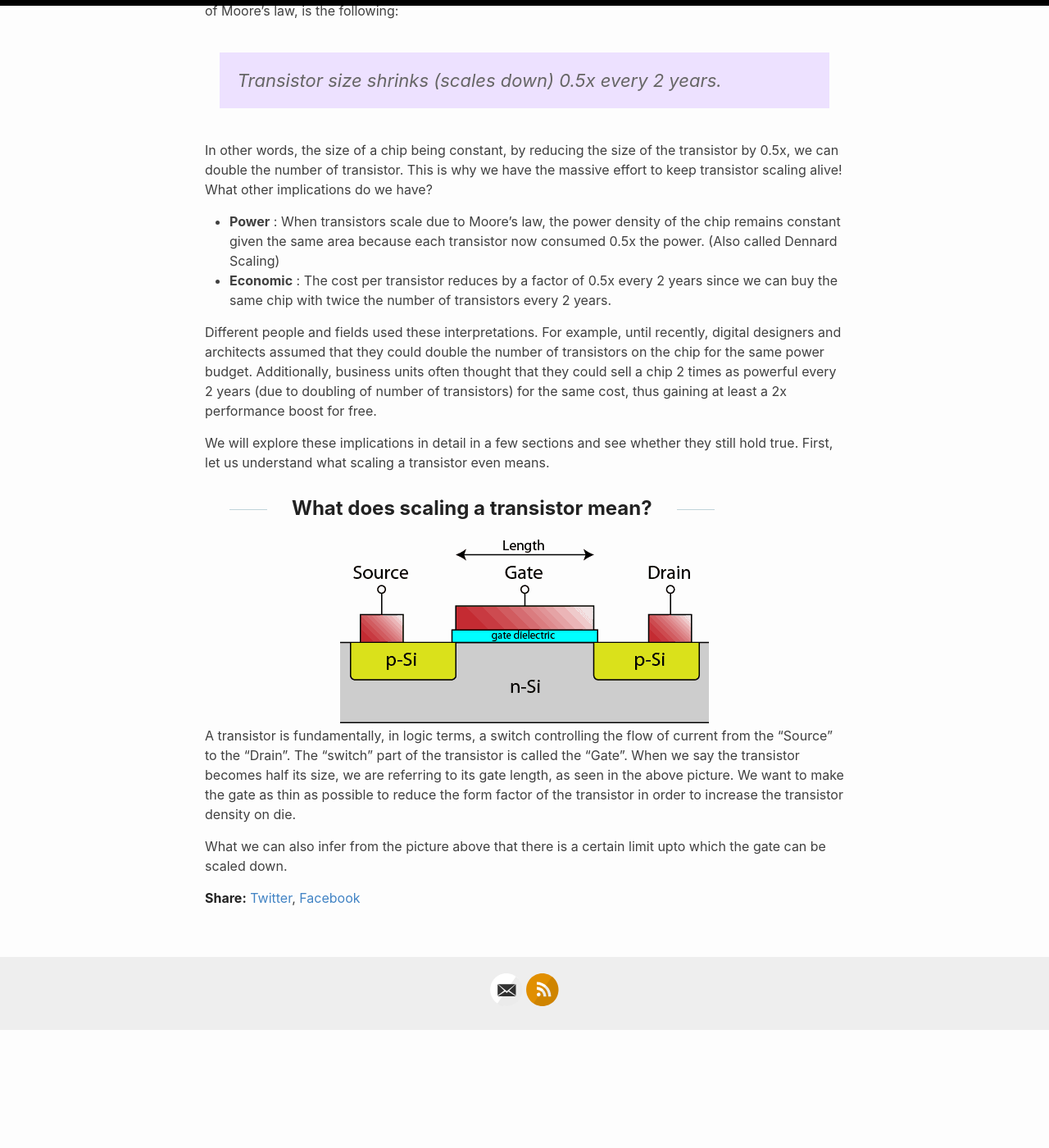
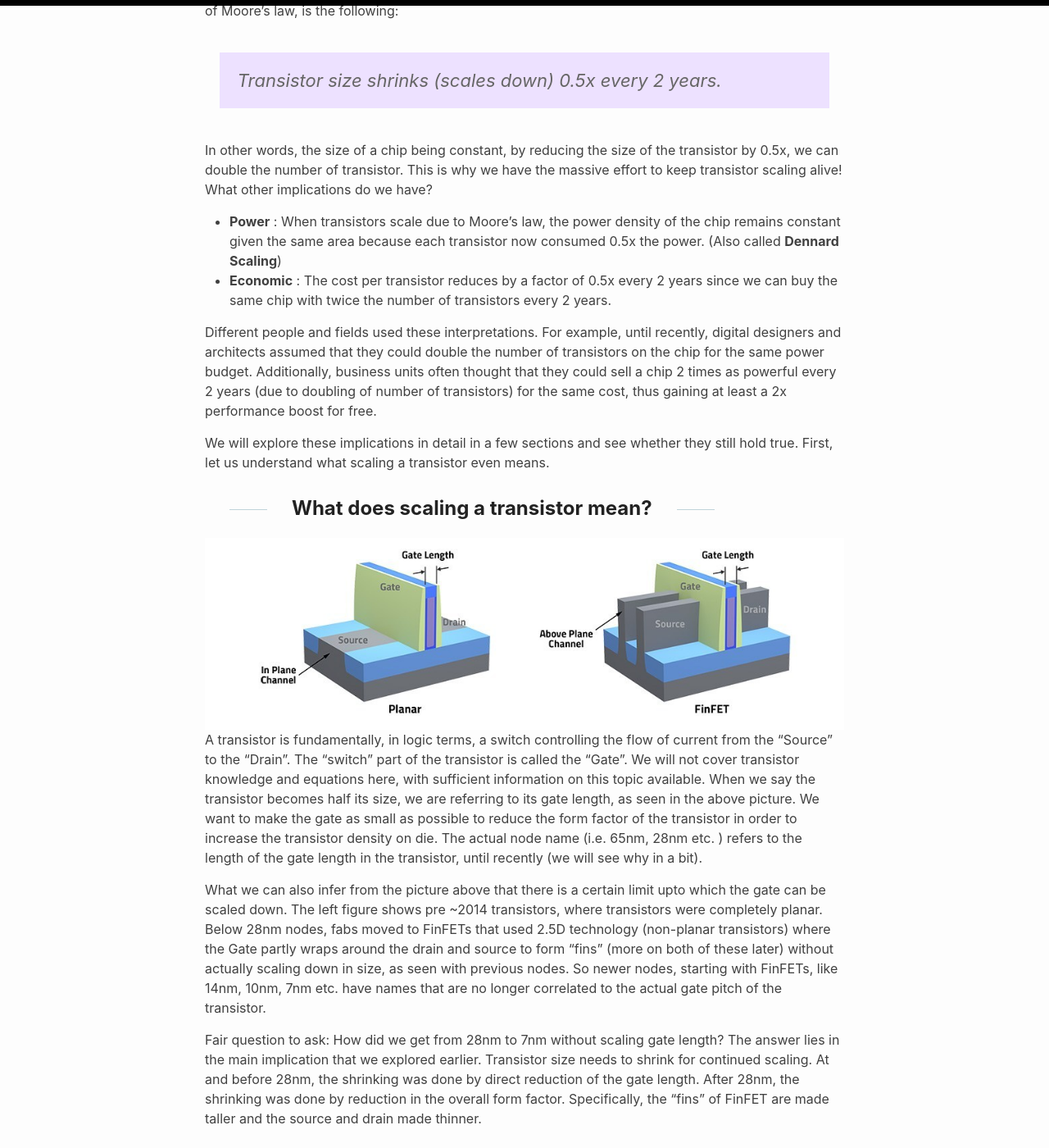
Before and after one commit to nipunagarwala/nipunagarwala.github.io, a Jekyll site: the page built from _posts/2020-10-06-Semiconductor-process-tech-future.md, in a window 1280 px wide and 1400 px high, scrolled down 1254 px. Shown: the whole window at 82% size. Built offline with Jekyll 4.4.1, drawn with Linux system fonts in a browser that asks for light colours; before the commit the page ends 2510 px from its top, so only the background shows below that; some of the changed text lies outside the part shown.

Commit message:
Added major headings and sub-topics to be coverd

```diff
--- a/_posts/2020-10-06-Semiconductor-process-tech-future.md
+++ b/_posts/2020-10-06-Semiconductor-process-tech-future.md
@@ -20,7 +20,7 @@ Moore's law has been interpreted in multiple forms, based on the context in whic
 
 In other words, the size of a chip being constant, by reducing the size of the transistor by 0.5x, we can double the number of transistor. This is why we have the massive effort to keep transistor scaling alive!
 What other implications do we have?
-* **Power** : When transistors scale due to Moore's law, the power density of the chip remains constant given the same area because each transistor now consumed 0.5x the power. (Also called Dennard Scaling)
+* **Power** : When transistors scale due to Moore's law, the power density of the chip remains constant given the same area because each transistor now consumed 0.5x the power. (Also called __Dennard Scaling__)
 * **Economic** : The cost per transistor reduces by a factor of 0.5x every 2 years since we can buy the same chip with twice the number of transistors every 2 years.
 
 Different people and fields used these interpretations. For example, until recently, digital designers and architects assumed that they could double the number of transistors on the chip for the same power budget. Additionally, business units often thought that they could sell a chip 2 times as powerful every 2 years (due to doubling of number of transistors) for the same cost, thus gaining at least a 2x performance boost for free.
@@ -28,8 +28,43 @@ Different people and fields used these interpretations. For example, until recen
 We will explore these implications in detail in a few sections and see whether they still hold true. First, let us understand what scaling a transistor even means.
 
 ## What does scaling a transistor mean?
-![Transistor Trend](/images/TransistorSilicon_Length.png)
-A transistor is fundamentally, in logic terms, a switch controlling the flow of current from the "Source" to the "Drain". The "switch" part of the transistor is called the "Gate".
-When we say the transistor becomes half its size, we are referring to its gate length, as seen in the above picture. We want to make the gate as thin as possible to reduce the form factor of the transistor in order to increase the transistor density on die.
+![Transistor Trend](/images/TransistorSilicon_Length.jpg)
+A transistor is fundamentally, in logic terms, a switch controlling the flow of current from the "Source" to the "Drain". The "switch" part of the transistor is called the "Gate". We will not cover transistor knowledge and equations here, with sufficient information on this topic available.
+When we say the transistor becomes half its size, we are referring to its gate length, as seen in the above picture. We want to make the gate as small as possible to reduce the form factor of the transistor in order to increase the transistor density on die. The actual node name (i.e. 65nm, 28nm etc. ) refers to the length of the gate length in the transistor, until recently (we will see why in a bit).
 
-What we can also infer from the picture above that there is a certain limit upto which the gate can be scaled down.
+What we can also infer from the picture above that there is a certain limit upto which the gate can be scaled down. The left figure shows pre ~2014 transistors, where transistors were completely planar. Below 28nm nodes, fabs moved to FinFETs that used 2.5D technology (non-planar transistors) where the Gate partly wraps around the drain and source to form "fins" (more on both of these later) without actually scaling down in size, as seen with previous nodes. So newer nodes, starting with FinFETs, like 14nm, 10nm, 7nm etc. have names that are no longer correlated to the actual gate pitch of the transistor.
+
+Fair question to ask: How did we get from 28nm to 7nm without scaling gate length? The answer lies in the main implication that we explored earlier. Transistor size needs to shrink for continued scaling. At and before 28nm, the shrinking was done by direct reduction of the gate length. After 28nm, the shrinking was done by reduction in the overall form factor. Specifically, the "fins" of FinFET are made taller and the source and drain made thinner.
+
+## Transistor Tech
+
+## Property Trends of Transistor Scaling
+
+## Power Scaling
+
+## Economic Scaling
+
+
+# Modern Transistors: 7nm and 5nm
+
+## Transistor Tech
+
+## Power : Pushing the Envelope
+
+## EUV : Changing Economic Landscape
+
+
+# Future Transistors: 3nm and Below
+
+## Modified Transistor Design
+
+## Silicon Alternatives
+
+
+# Interconnect and Memory Cells Scaling
+
+
+# Manafacturing Technology and Industry Evolution
+
+
+# Policy Implications
```
